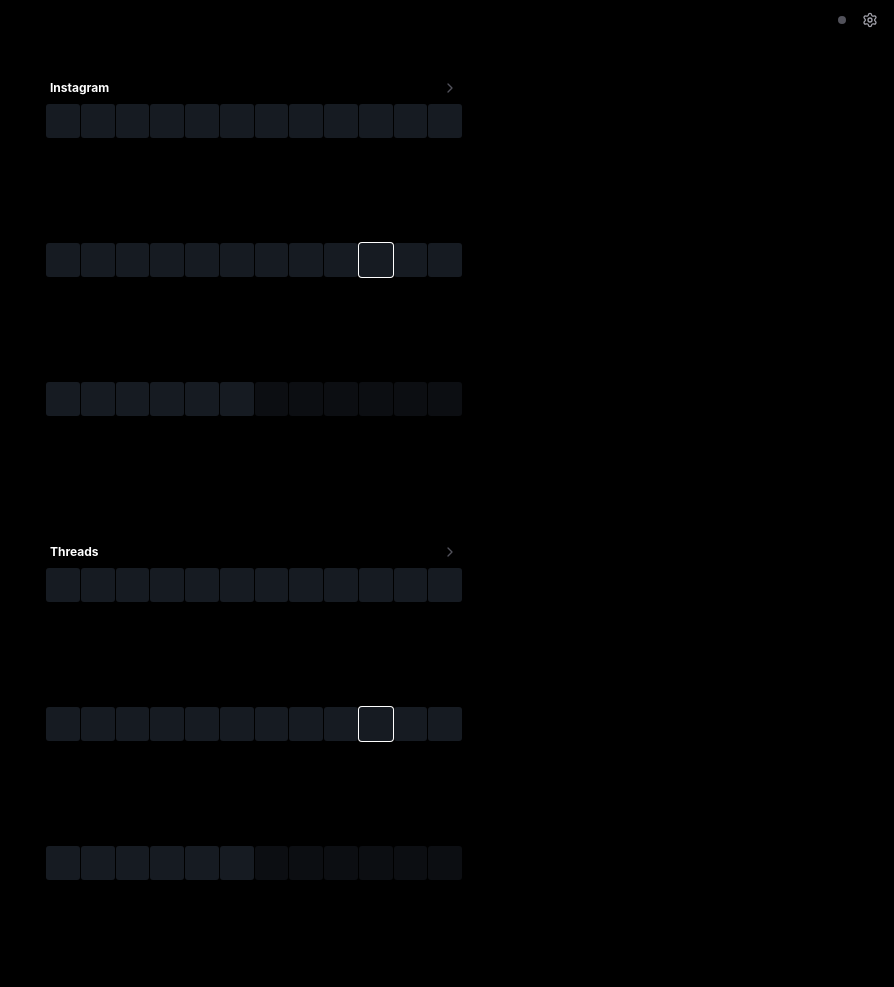
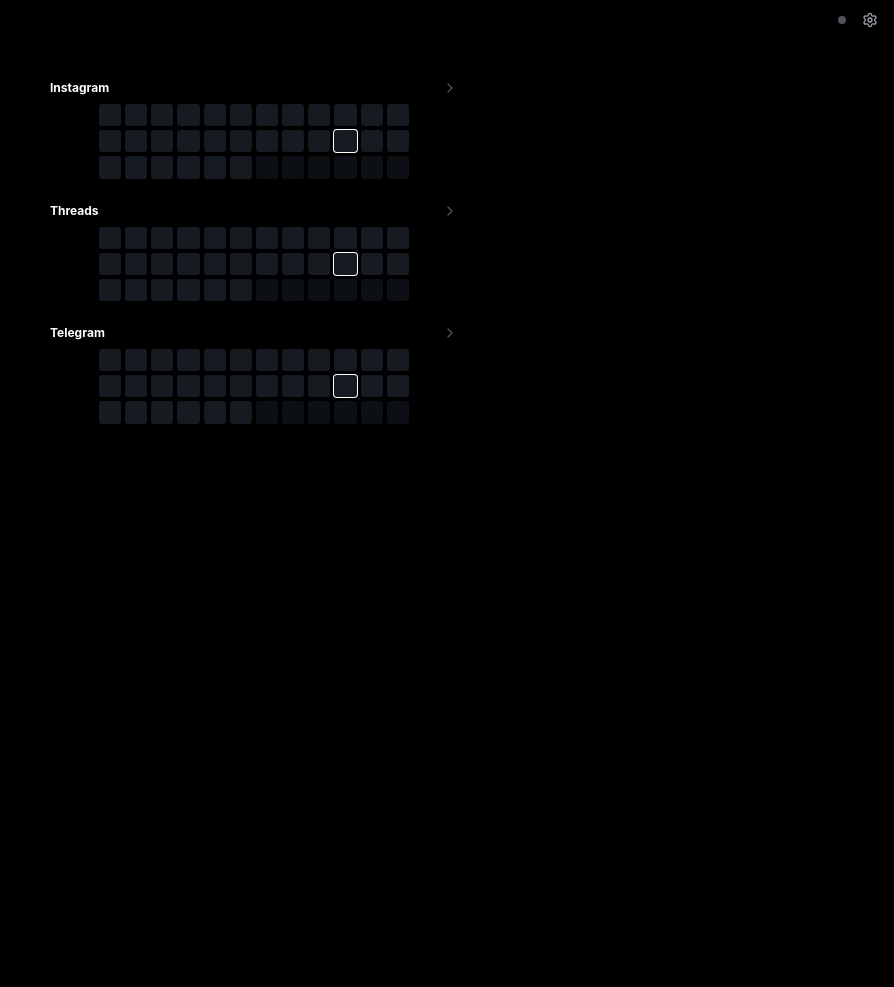
Before and after one commit to MyStar4ever/content-planner, a plain HTML site: page index.html in a window 1280 px wide. Shown: the top 987 px of the page, without its empty margins (386-1280 px from the left). After the commit the page ends 800 px from the top, so only its background shows below. Drawn offline with nearby package versions, Linux system fonts and the light colour scheme.

Commit message:
Update index.html

```diff
--- a/index.html
+++ b/index.html
@@ -59,9 +59,10 @@
         .habit-heatmap-grid {
             display: grid;
             grid-template-columns: repeat(12, minmax(0, 1fr));
-            gap: 1px !important;
-            width: 100% !important;
-            aspect-ratio: 1;
+            gap: 4px !important;
+            max-width: 310px !important;
+            margin-left: auto !important;
+            margin-right: auto !important;
         }
         .heatmap-cell {
             aspect-ratio: 1;
```
